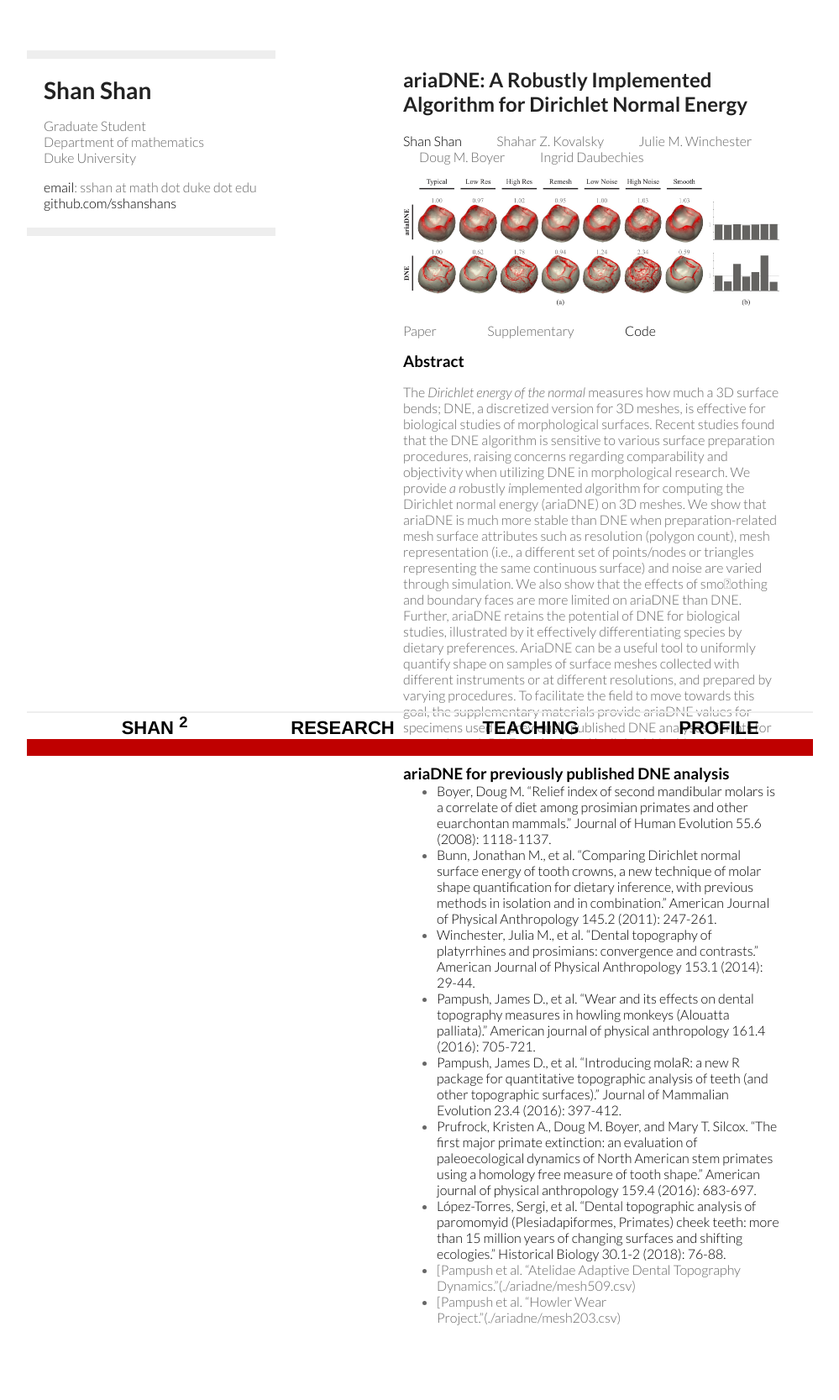
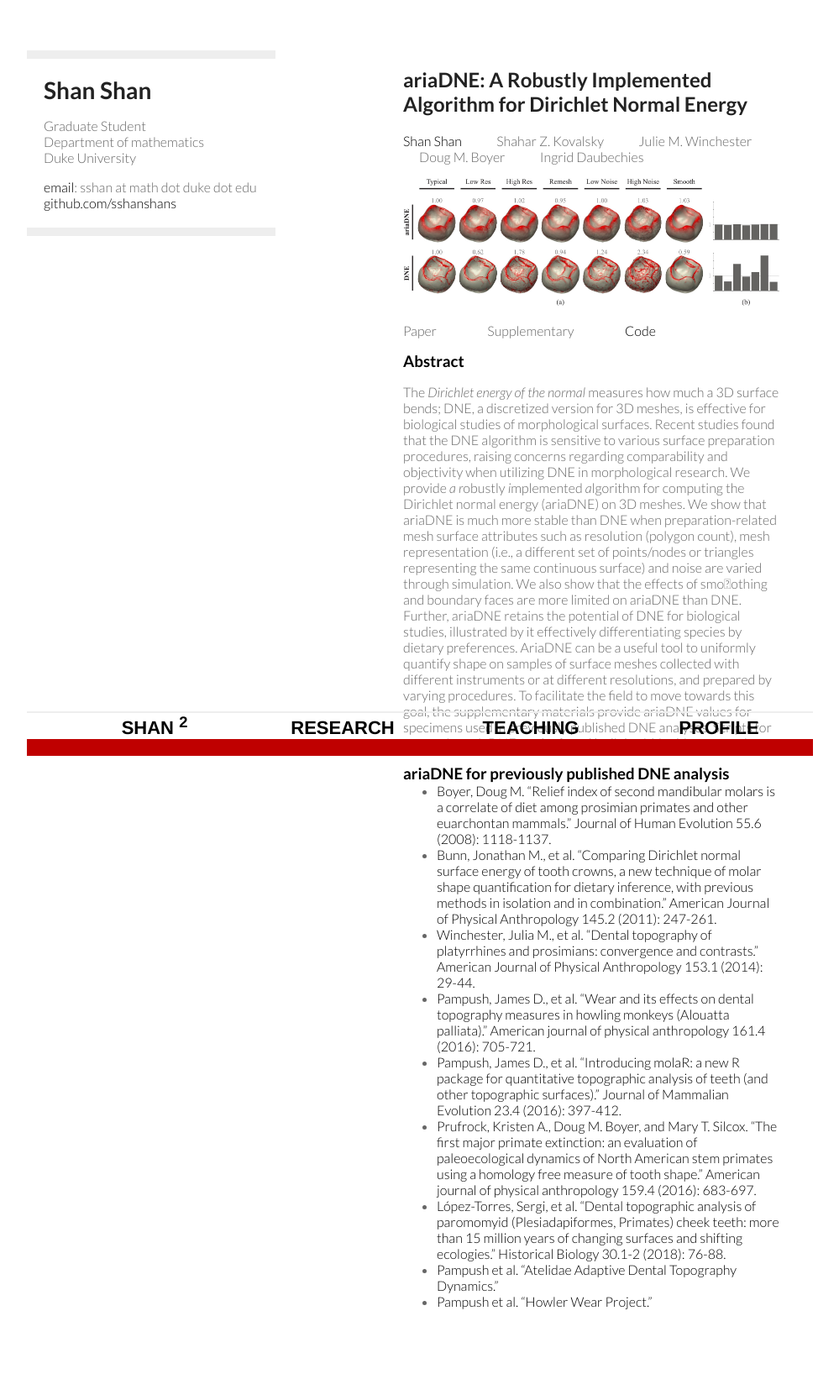
Before and after one commit to sshanshans/sshanshans.github.io, a Jekyll site: the page built from articles/ariadne.md, in a window 1280 px wide. Shown: the whole page at 84% size, without its empty margins (160-1159 px from the left). Built offline with Jekyll 4.4.1, drawn with Linux system fonts in a browser that asks for light colours.

Commit message:
update website

```diff
--- a/articles/ariadne.md
+++ b/articles/ariadne.md
@@ -22,8 +22,8 @@ The *Dirichlet energy of the normal* measures how much a 3D surface bends; DNE,
 * [Pampush, James D., et al. "Introducing molaR: a new R package for quantitative topographic analysis of teeth (and other topographic surfaces)." Journal of Mammalian Evolution 23.4 (2016): 397-412.](./ariadne/mesh192.csv)
 * [Prufrock, Kristen A., Doug M. Boyer, and Mary T. Silcox. "The first major primate extinction: an evaluation of paleoecological dynamics of North American stem primates using a homology free measure of tooth shape." American journal of physical anthropology 159.4 (2016): 683-697.](./ariadne/mesh194.csv)
 * [López-Torres, Sergi, et al. "Dental topographic analysis of paromomyid (Plesiadapiformes, Primates) cheek teeth: more than 15 million years of changing surfaces and shifting ecologies." Historical Biology 30.1-2 (2018): 76-88.](./ariadne/mesh345.csv)
-* [Pampush et al. "Atelidae Adaptive Dental Topography Dynamics."(./ariadne/mesh509.csv)
-* [Pampush et al. "Howler Wear Project."(./ariadne/mesh203.csv)
+* [Pampush et al. "Atelidae Adaptive Dental Topography Dynamics."](./ariadne/mesh509.csv)
+* [Pampush et al. "Howler Wear Project."](./ariadne/mesh203.csv)
 
 
 
```
